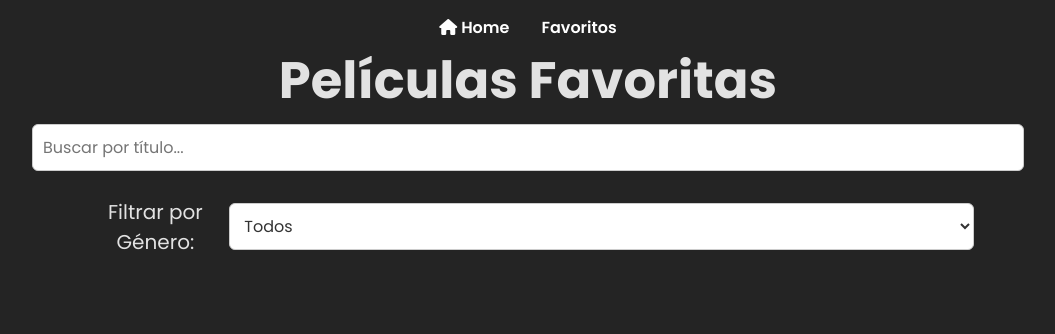
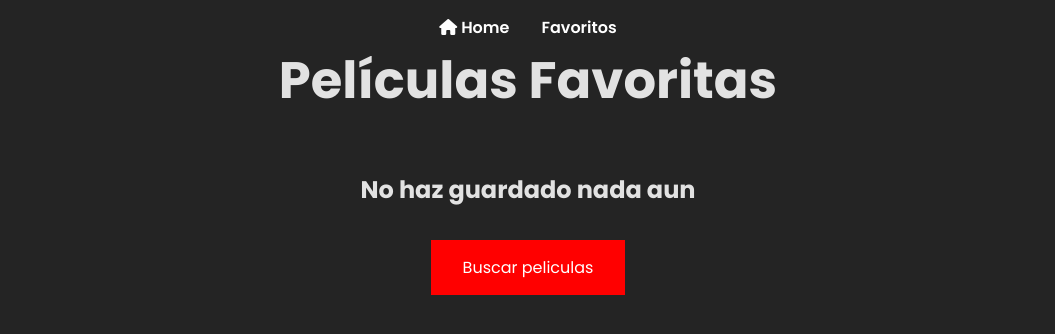
Before and after one commit to Mayv3/Vue-CLI, a Vue app: page /favorites in a window 1280 px wide. Shown: the top 334 px of the page, without its empty margins (112-1167 px from the left). Built offline with nearby package versions, Linux system fonts and the light colour scheme.

Commit message:
final andando

```diff
--- a/src/components/MovieList.vue
+++ b/src/components/MovieList.vue
@@ -6,7 +6,7 @@
       @input="searchMovies"
       placeholder="Buscar por título..."
     />
-    <div class="filters">
+    <div v-if="showGenreFilter" class="filters">
       <label for="genreFilter">Filtrar por Género:</label>
       <select id="genreFilter" v-model="selectedGenre" @change="filterMovies">
         <option value="">Todos</option>
@@ -44,6 +44,10 @@ export default {
     loading: {
       type: Boolean,
     },
+    showGenreFilter: {
+      type: Boolean,
+      default: true,
+    },
   },
 
   data() {
@@ -63,7 +67,7 @@ export default {
   //el watch es para que se actualice la data cuando se completa el fetch
   watch: {
     movies(newMovies) {
-      this.filteredMovies = [...newMovies];
+      this.filteredMovies = newMovies;
     },
   },
 
--- a/src/views/Favorites.vue
+++ b/src/views/Favorites.vue
@@ -1,21 +1,30 @@
 <template>
   <div class="favorites-container">
     <h1>Películas Favoritas</h1>
-      <MovieList :movies="favoriteMovies" :loading="loading" />
+    <MovieList
+      v-if="favoriteMovies"
+      :showGenreFilter="false"
+      :movies="favoriteMovies"
+      :loading="loading"
+    />
+    <div class="error" v-else>
+      <h2>No haz guardado nada aun</h2>
+      <router-link class="btn-link" to="/">Buscar peliculas</router-link>
+    </div>
   </div>
 </template>
 
 <script>
-  import MovieList from '../components/MovieList.vue';
+import MovieList from "../components/MovieList.vue";
 
 export default {
-    name: 'Favorites',
+  name: "Favorites",
   components: {
     MovieList,
   },
   data() {
     return {
-        favoriteMovies: [],
+      favoriteMovies: null,
       loading: false,
       movies: [],
       filteredMovies: [],
@@ -28,11 +37,11 @@
   methods: {
     loadFavorites() {
       this.loading = true;
-        const favorites = JSON.parse(localStorage.getItem('favorites')) || [];
-        this.favoriteMovies = favorites;
+      const favorites = JSON.parse(localStorage.getItem("favorites")) || [];
+      favorites[0] ? (this.favoriteMovies = favorites) : null;
       this.loading = false;
-      }
-    }
+    },
+  },
 };
 </script>
 
@@ -40,4 +49,15 @@
 .favorites-container {
   padding: 20px;
 }
+div.error {
+  margin-top: 4rem;
+}
+h2 {
+  margin-bottom: 3rem;
+}
+.btn-link {
+  background-color: red;
+  color: white;
+  padding: 1rem 2rem;
+}
 </style>
--- a/src/views/MovieDetail.vue
+++ b/src/views/MovieDetail.vue
@@ -1,6 +1,6 @@
 <template>
   <section class="movie-detail">
-    <div class="movie-info-container">
+    <div v-if="movie" class="movie-info-container">
       <img
         :src="'https://image.tmdb.org/t/p/w200' + movie.poster_path"
         :alt="movie.title"
@@ -10,9 +10,13 @@
         <p class="bold">Lanzamiento: {{ movie.release_date }}</p>
         <p>{{ movie.overview }}</p>
         <button class="btn" @click="toggleFavorite">
-          {{ isFavorite ? 'Quitar de favoritos' : 'Agregar a favoritos' }}
+          {{ isFavorite ? "Quitar de favoritos" : "Agregar a favoritos" }}
         </button>
       </div>
+    </div>
+    <div v-if="!movie" class="messages">
+      <p v-if="loading">Cargando peliculas...</p>
+      <p v-if="error">Algo salio mal :(</p>
     </div>
   </section>
 </template>
@@ -23,7 +27,7 @@ import axios from "axios";
 export default {
   data() {
     return {
-      movie: {},
+      movie: null,
       loading: false,
       error: false,
       isFavorite: false,
@@ -36,19 +40,19 @@ export default {
   watch: {
     movie() {
       this.checkFavorite();
-    }
+    },
   },
   methods: {
     async fetchData() {
       const movieId = this.$route.params.id;
-      const apiKey = "3d99b0a7bfcc1d3dc8941f2d4fa9621c";
+      const apiKey = "3d99b0a7bfcc1d3dc8941f2d4fa9621";
       const language = "es";
       this.loading = true;
       try {
-        const { data } = await axios.get(
+        const response = await axios.get(
           `https://api.themoviedb.org/3/movie/${movieId}?api_key=${apiKey}&language=${language}`
         );
-        this.movie = data;
+        response.status == 200 ? (this.movie = response.data) : null;
       } catch (e) {
         console.log("Error conectando con la API: ", e);
         this.error = true;
@@ -57,13 +61,17 @@ export default {
       }
     },
     checkFavorite() {
-      const favorites = JSON.parse(localStorage.getItem('favorites')) || [];
-      const result = favorites.find(favorite => favorite.id === this.movie.id);
-      result ? this.isFavorite = true : this.isFavorite = false;
+      const favorites = JSON.parse(localStorage.getItem("favorites")) || [];
+      const result = favorites.find(
+        (favorite) => favorite.id === this.movie.id
+      );
+      result ? (this.isFavorite = true) : (this.isFavorite = false);
     },
     toggleFavorite() {
-      let favorites = JSON.parse(localStorage.getItem('favorites')) || [];
-      const index = favorites.findIndex(favorite => favorite.id === this.movie.id);
+      let favorites = JSON.parse(localStorage.getItem("favorites")) || [];
+      const index = favorites.findIndex(
+        (favorite) => favorite.id === this.movie.id
+      );
 
       if (index === -1) {
         favorites.push(this.movie);
@@ -71,9 +79,9 @@ export default {
         favorites.splice(index, 1);
       }
 
-      localStorage.setItem('favorites', JSON.stringify(favorites));
+      localStorage.setItem("favorites", JSON.stringify(favorites));
       this.isFavorite = !this.isFavorite;
-    }
+    },
   },
 };
 </script>
@@ -122,9 +130,14 @@ section.movie-detail {
   background-color: #0056b3;
 }
 
+div.messages p {
+  margin-top: 3rem;
+  font-size: 1.75rem;
+}
+
 @media (max-width: 1024px) {
   section.movie-detail {
-    padding: 2rem;
+    padding: 1.75rem;
   }
   .movie-info-container {
     flex-direction: column;
```
Lines whose indentation alone changed are shown as unchanged.
